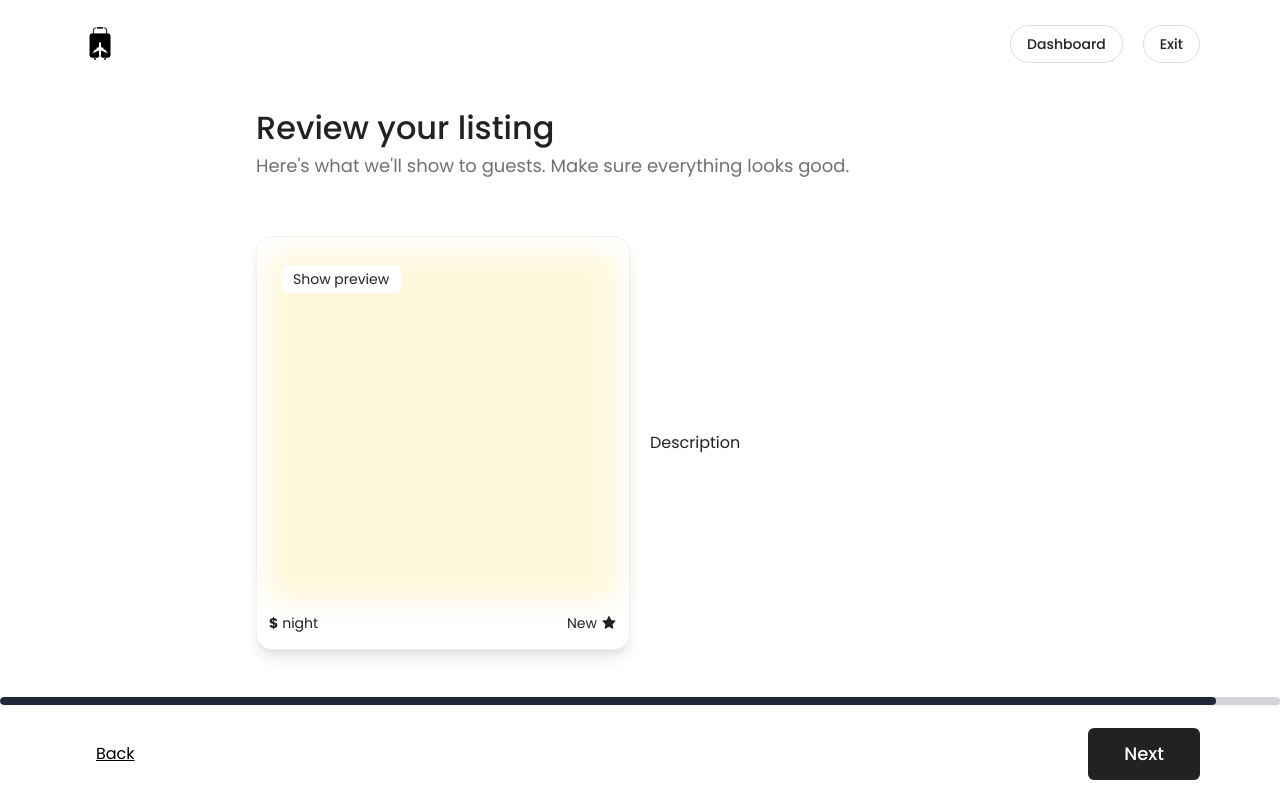
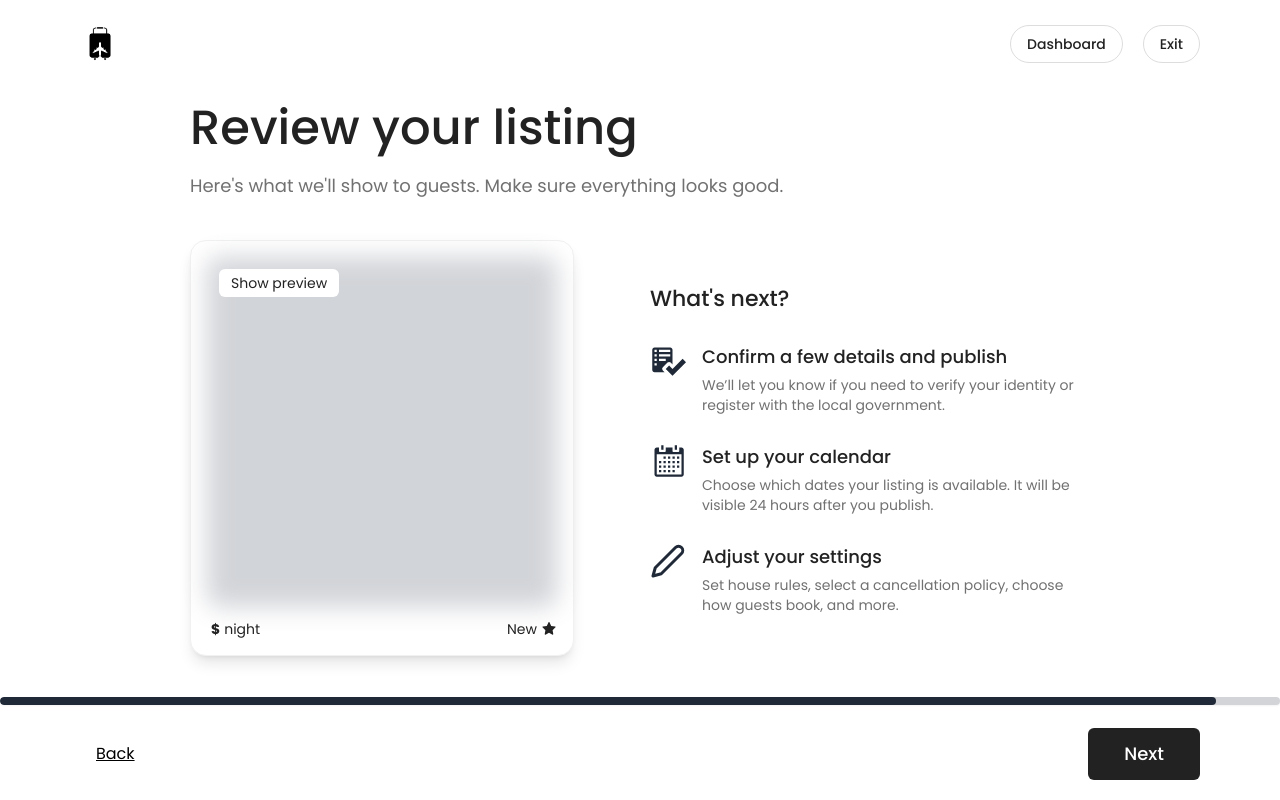
Before and after one commit to Mehedi-Hasan0/motelFrontend, a React (Vite) app: page /become-a-host/1/receipt in a window 1280 px wide. Built offline with nearby package versions, Linux system fonts and the light colour scheme; no server answers.

Commit message:
Feat: Preview card detail description added

```diff
--- a/src/Pages/ListingHouseFinalStep/Receipt.jsx
+++ b/src/Pages/ListingHouseFinalStep/Receipt.jsx
@@ -3,12 +3,12 @@ import PreviewCardsDescription from "../../components/listingHouse/PreviewCardsD
 
 const Reciept = () => {
   return (
-    <div className=" flex flex-col gap-14 max-w-screen-md mx-auto my-6 min-h-[70vh]">
+    <div className=" flex flex-col gap-10 max-w-[900px] mx-auto my-6 min-h-[70vh]">
       <div>
-        <h1 className=" text-[#222222] text-[32px] font-medium">
+        <h1 className=" text-[#222222] text-5xl font-medium">
           Review your listing
         </h1>
-        <p className="text-lg text-[#717171]">
+        <p className="text-lg text-[#717171] mt-5">
           Here&apos;s what we&apos;ll show to guests. Make sure everything looks
           good.
         </p>
--- a/src/components/listingHouse/PreviewCard.jsx
+++ b/src/components/listingHouse/PreviewCard.jsx
@@ -9,7 +9,7 @@ const PreviewCard = () => {
   return (
     <>
       <div
-        className=" flex flex-col gap-3 rounded-2xl shadow-lg bg-white border-[#f1f1f1] border max-w-sm px-3 py-4 cursor-pointer"
+        className=" flex flex-col gap-3 rounded-2xl shadow-lg bg-white border-[#f1f1f1] border max-w-sm p-4 cursor-pointer"
         onClick={() => window.my_modal_4.showModal()}
       >
         <div className=" relative ">
@@ -20,7 +20,7 @@ const PreviewCard = () => {
               className=" aspect-square object-cover rounded-xl"
             />
           ) : (
-            <div className=" bg-amber-200 blur-md opacity-30 aspect-square rounded-xl">
+            <div className=" bg-gray-500 blur-md opacity-30 aspect-square rounded-xl">
               {" "}
             </div>
           )}
@@ -28,14 +28,16 @@ const PreviewCard = () => {
             Show preview
           </p>
         </div>
-        <div className=" flex flex-row justify-between relative">
-          <span className=" text-sm text-[#222222]">
-            <p className=" font-medium">{currentHouseData?.title}</p>
+        <div className=" grid grid-cols-2 justify-between relative px-1">
+          <div className=" text-sm text-[#222222]">
+            <p className=" font-medium truncate w-[200px]">
+              {currentHouseData?.title}
+            </p>
             <span className=" flex flex-row gap-1">
               <p className=" font-bold">${currentHouseData?.basePrice}</p>
               <span>night</span>
             </span>
-          </span>
+          </div>
           <span className=" flex flex-row items-center gap-1 text-sm text-[#222222] absolute top-0 right-0">
             New
             <AiFillStar size={16} />
--- a/src/components/listingHouse/PreviewCardsDescription.jsx
+++ b/src/components/listingHouse/PreviewCardsDescription.jsx
@@ -1,7 +1,54 @@
+import { GoChecklist, GoCalendar } from "react-icons/go";
+import { LuEdit2 } from "react-icons/lu";
+
 const PreviewCardsDescription = () => {
   return (
-    <div>
-      <p>Description</p>
+    <div className=" flex flex-col gap-7">
+      <h3 className="text-[#222222] text-[22px] font-medium">
+        What&apos;s next?
+      </h3>
+      <div className=" flex flex-row justify-start gap-4">
+        <div className=" w-10">
+          <GoChecklist size={36} />
+        </div>
+        <div className=" flex flex-col gap-1">
+          <p className=" text-lg font-medium text-[#222222]">
+            Confirm a few details and publish
+          </p>
+          <p className=" text-sm text-[#717171]">
+            We’ll let you know if you need to verify your identity or register
+            with the local government.
+          </p>
+        </div>
+      </div>
+      <div className=" flex flex-row justify-start gap-4">
+        <div className=" w-10">
+          <GoCalendar size={36} />
+        </div>
+        <div className=" flex flex-col gap-1">
+          <p className=" text-lg font-medium text-[#222222]">
+            Set up your calendar
+          </p>
+          <p className=" text-sm text-[#717171]">
+            Choose which dates your listing is available. It will be visible 24
+            hours after you publish.
+          </p>
+        </div>
+      </div>
+      <div className=" flex flex-row justify-start gap-4">
+        <div className=" w-10">
+          <LuEdit2 size={36} />
+        </div>
+        <div className=" flex flex-col gap-1">
+          <p className=" text-lg font-medium text-[#222222]">
+            Adjust your settings
+          </p>
+          <p className=" text-sm text-[#717171]">
+            Set house rules, select a cancellation policy, choose how guests
+            book, and more.
+          </p>
+        </div>
+      </div>
     </div>
   );
 };
```
